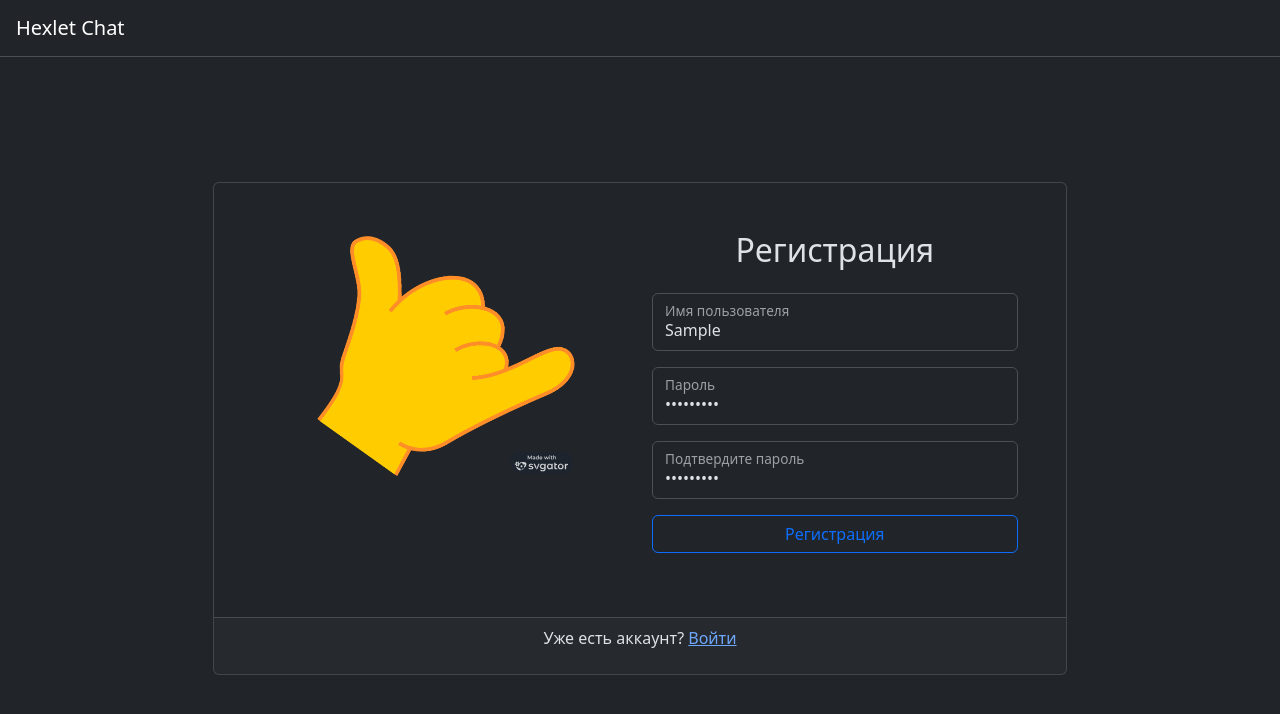
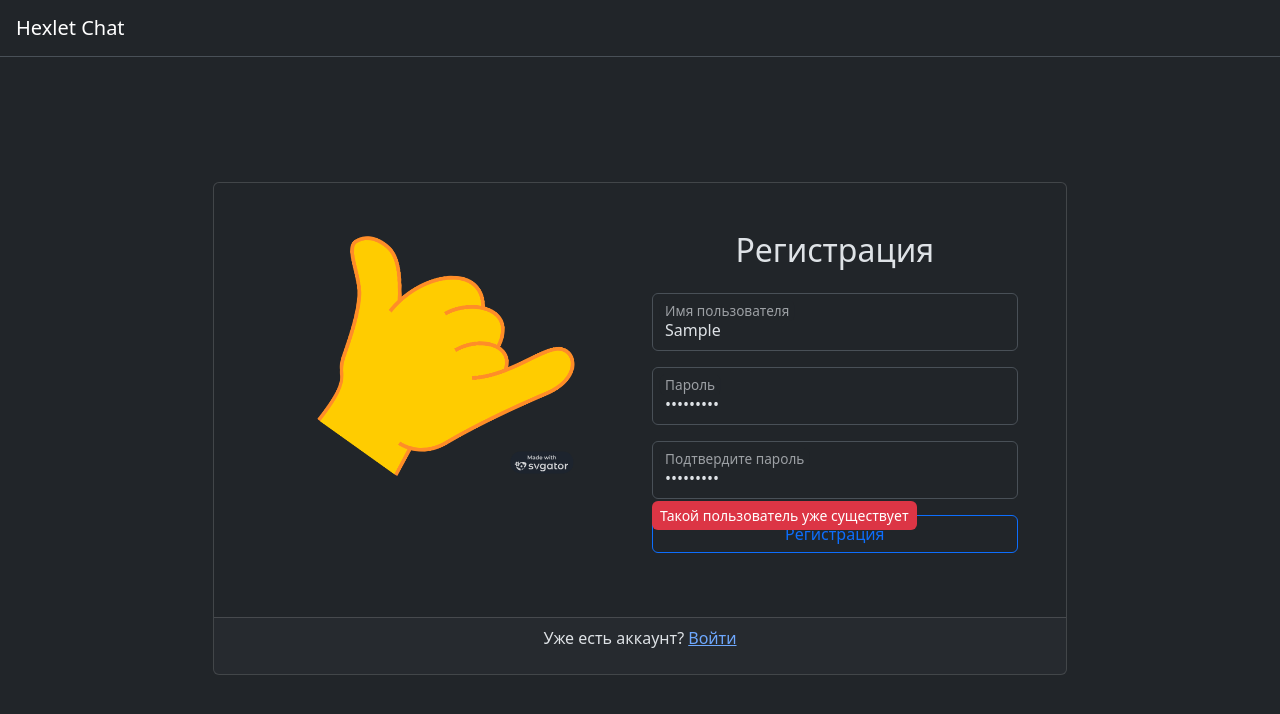
Before and after one commit to Dmitry-Khodanitsky/frontend-project-12, a React (Vite) app in the folder frontend/: page /signup in a window 1280 px wide. Both pictures are taken after typing "Sample", "Sample123", "Sample123" into the empty fields and a click on the button "Регистрация". Shown: the top 714 px of the page. Built offline with nearby package versions, Linux system fonts and the light colour scheme; no server answers; what leo-profanity would draw is missing.

Commit message:
fix: исправить отображение ошибки, если она есть

```diff
--- a/frontend/src/features/auth/ui/authForms/SignUpForm/SignUpForm.jsx
+++ b/frontend/src/features/auth/ui/authForms/SignUpForm/SignUpForm.jsx
@@ -107,8 +107,8 @@ export const SignUpForm = () => {
 
             {/* обработка ошибки сервера */}
             {isError && (
-              <div className="invalid-tooltip">
-                {t('erros.userExists')}
+              <div className="invalid-tooltip d-block">
+                {t('errors.userExists')}
               </div>
             )}
           </div>
```
